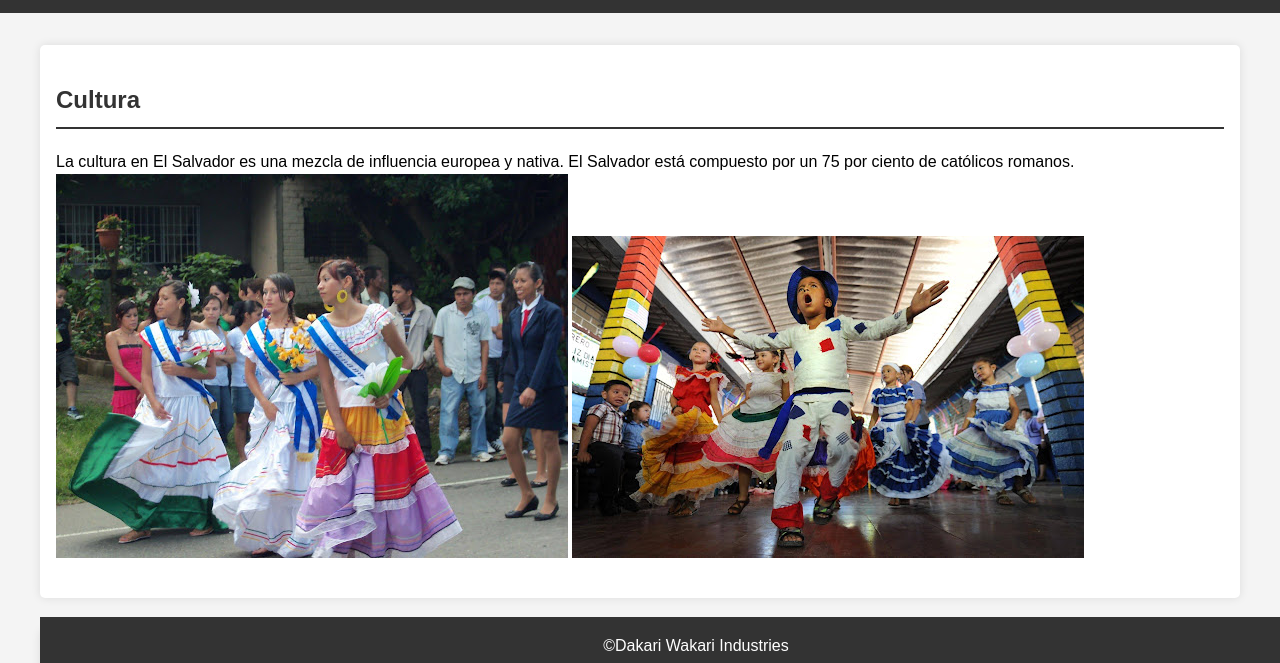
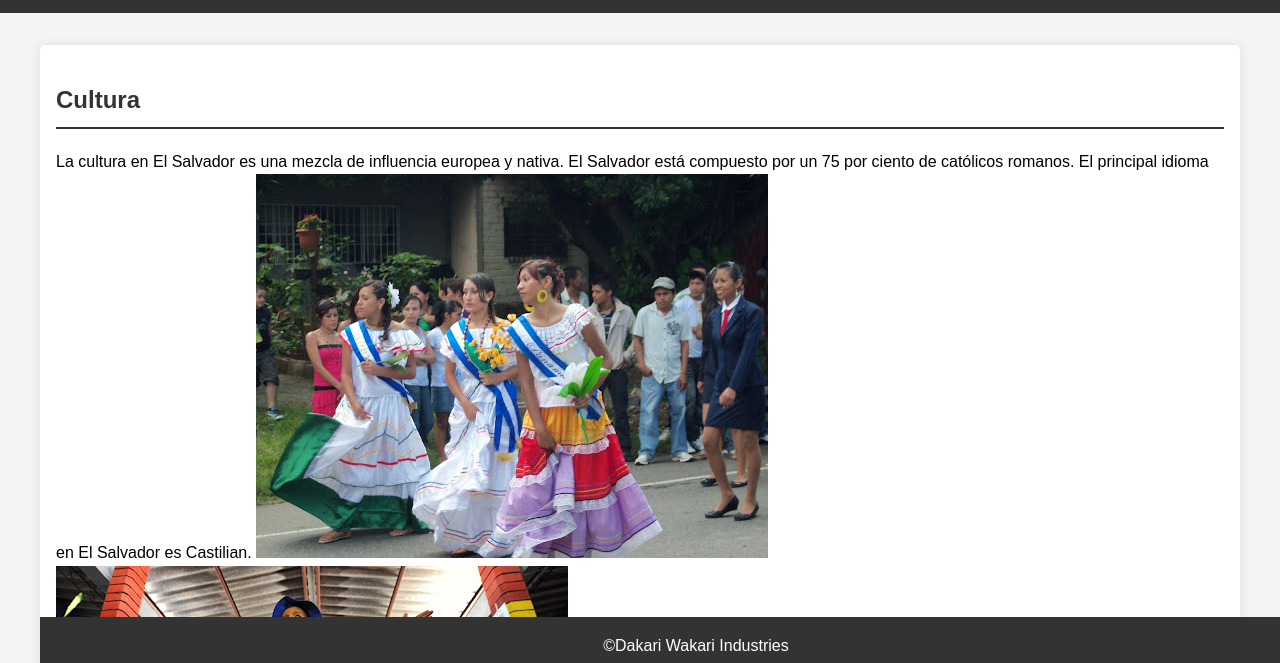
Before and after one commit to ieatgrass103/El-Salvador, a plain HTML site: page culture.html in a window 1280 px wide. Shown: the part 125-788 px from the top of the page. Drawn offline with Linux system fonts and the light colour scheme.

Commit message:
El principal idioma en El Salvador es Castilian.

```diff
--- a/culture.html
+++ b/culture.html
@@ -99,7 +99,7 @@
     <main>
         <section id="Cultura">
             <h2>Cultura</h2>
-            <p> La cultura en El Salvador es una mezcla de influencia europea y nativa. El Salvador está compuesto por un 75 por ciento de católicos romanos.
+            <p> La cultura en El Salvador es una mezcla de influencia europea y nativa. El Salvador está compuesto por un 75 por ciento de católicos romanos. El principal idioma en El Salvador es Castilian.
 
 
 
```
